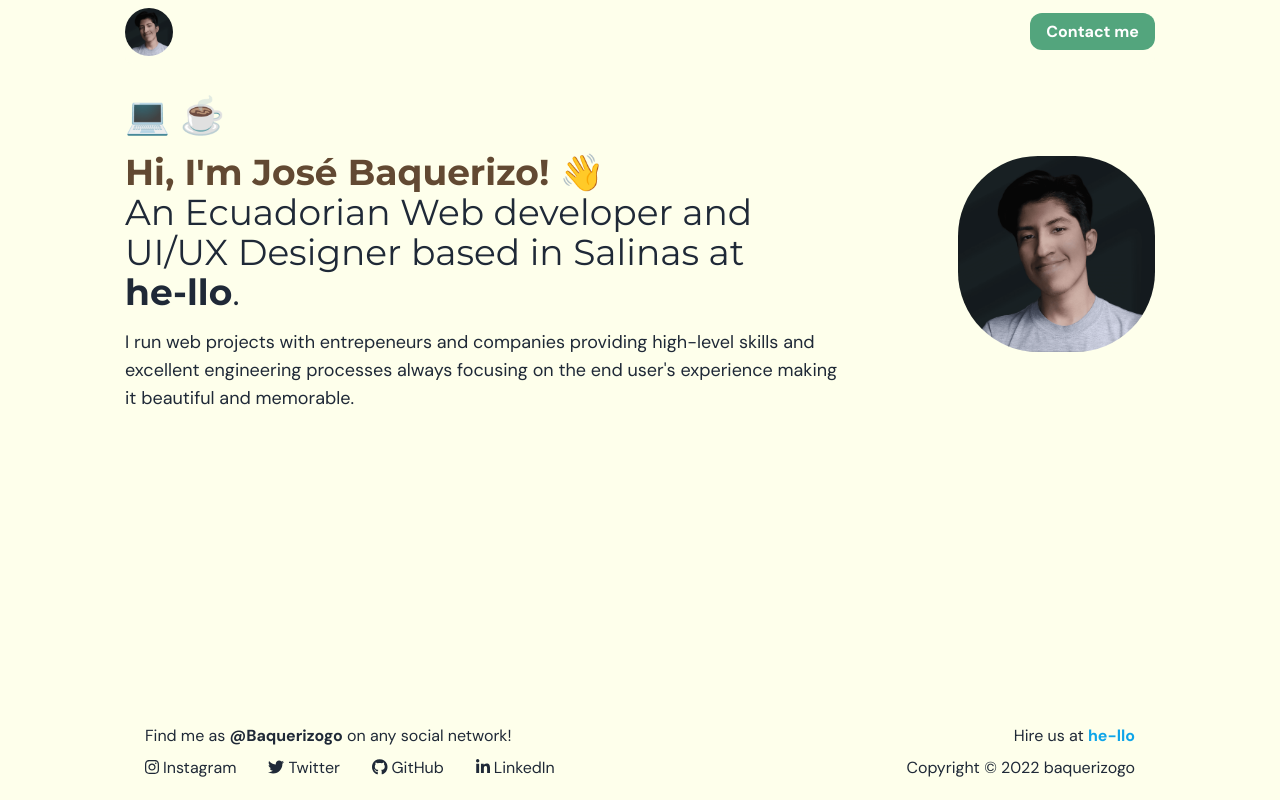
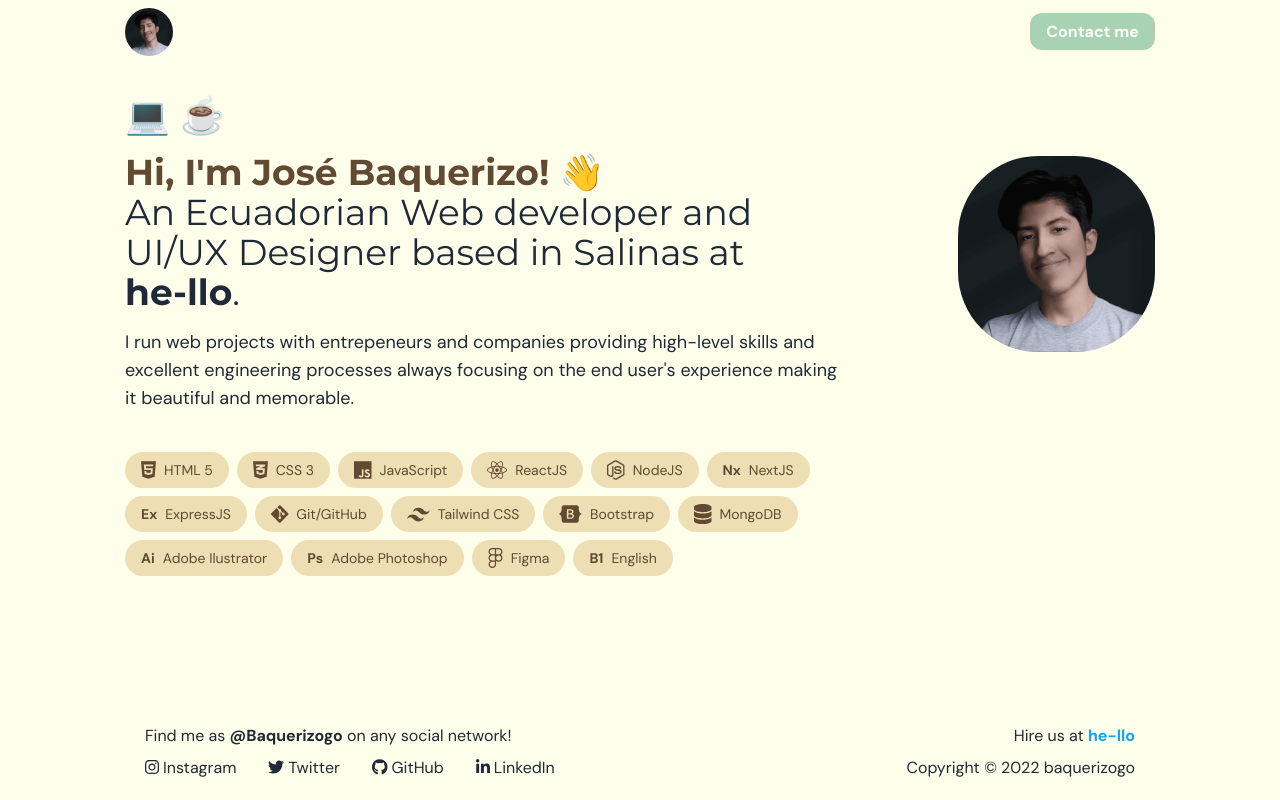
Before and after one commit to baquerizogo/personalpage-frontend, a Next.js app: page / in a window 1280 px wide. Built offline with nearby package versions, Linux system fonts and the light colour scheme.

Commit message:
Homepage has been added

```diff
--- /dev/null
+++ b/common/components/home/Hero.jsx
@@ -0,0 +1,17 @@
+const Hero = () => {
+    return (
+        <>
+            <div className="col-span-full md:col-span-5 lg:col-start-2 lg:col-end-9">
+                <span className="block text-4xl my-4">💻 ☕</span>
+                <h1 className="text-2xl xl:text-4xl font-bold text-secondary-600">Hi, I'm José Baquerizo! 👋</h1>
+                <h2 className="text-2xl xl:text-4xl">An Ecuadorian Web developer and UI/UX Designer based in Salinas at <span className="font-bold whitespace-nowrap">he-llo</span>.</h2>
+                <p className="my-4 text-lg">I run web projects with entrepeneurs and companies providing high-level skills and excellent engineering processes always focusing on the end user's experience making it beautiful and memorable. </p>
+            </div>
+            <div className="col-span-full md:col-span-3 lg:col-start-9 lg:col-end-12 flex items-center justify-center md:justify-end">
+                <img src="/images/profile.png" alt="Jose Baquerizo Picture" className="w-2/3 rounded-[5rem] lg:rounded-[4rem] xl:rounded-[5rem]"/>
+            </div>
+        </>
+    );
+}
+
+export default Hero;
--- /dev/null
+++ b/common/components/home/Skills.jsx
@@ -0,0 +1,38 @@
+import IconBadge from "@/interface/badges/IconBadge";
+import Tailwind from "@/interface/icons/Tailwind";
+
+import {
+	faBootstrap,
+	faCss3Alt,
+	faFigma,
+	faGitAlt,
+	faHtml5,
+	faJs,
+	faNodeJs,
+	faReact
+} from "@fortawesome/free-brands-svg-icons";
+import { faDatabase } from "@fortawesome/free-solid-svg-icons";
+
+const Skills = () => {
+    return (
+        <div className="mb-8 col-span-full md:col-span-5 lg:col-start-2 lg:col-end-9 flex flex-wrap text-secondary-600">
+            <IconBadge icon={faHtml5} text="HTML 5"/>
+            <IconBadge icon={faCss3Alt} text="CSS 3"/>
+            <IconBadge icon={faJs} text="JavaScript"/>
+            <IconBadge icon={faReact} text="ReactJS"/>
+            <IconBadge icon={faNodeJs} text="NodeJS"/>
+            <IconBadge abbr="Nx" text="NextJS"/>
+            <IconBadge abbr="Ex" text="ExpressJS"/>
+            <IconBadge icon={faGitAlt} text="Git/GitHub"/>
+            <IconBadge svg={Tailwind} text="Tailwind CSS" className="fill-secondary-600"/>
+            <IconBadge icon={faBootstrap} text="Bootstrap"/>
+            <IconBadge icon={faDatabase} text="MongoDB"/>
+            <IconBadge abbr="Ai" text="Adobe Ilustrator"/>
+            <IconBadge abbr="Ps" text="Adobe Photoshop"/>
+            <IconBadge icon={faFigma} text="Figma"/>
+            <IconBadge abbr="B1" text="English"/>
+        </div>
+    );
+}
+
+export default Skills;
--- /dev/null
+++ b/common/components/interface/badges/IconBadge.jsx
@@ -0,0 +1,17 @@
+import { faStar } from "@fortawesome/free-regular-svg-icons";
+import { FontAwesomeIcon } from "@fortawesome/react-fontawesome";
+
+const IconBadge = ({ icon, text, abbr, svg: Svg, className }) => {
+    return (
+        <div className="inline-block bg-lowContrast mr-2 my-1 px-4 py-2 rounded-full">
+            <div className="flex items-center space-x-2">
+                { icon ? <FontAwesomeIcon icon={icon} size='lg'/> : null }
+                { abbr ? <span className="text-sm font-bold">{abbr}</span> : null }
+                { Svg ? <Svg className={className || ''}/> : null}
+                <span className="text-sm">{text}</span>
+            </div>
+        </div>
+    );
+}
+
+export default IconBadge;
--- a/common/components/interface/buttons/ButtonLink.jsx
+++ b/common/components/interface/buttons/ButtonLink.jsx
@@ -14,7 +14,7 @@ const ButtonLink = ({children, color, className, onClick, disabled, href}) => {
     return (
         <Link href={href || '#'}>
             <a
-                className={`rounded-xl py-2 px-4 transition-all duration-200 ${config[color || 'default']} ${className || ''}`}
+                className={`rounded-xl py-2 px-4 transition-all duration-200 select-none ${config[color || 'default']} ${className || ''} ${disabled ? 'pointer-events-none opacity-50' : ''}`}
                 onClick={onClick || null}
                 disabled={disabled || false}
             >
--- /dev/null
+++ b/common/components/interface/icons/Tailwind.jsx
@@ -0,0 +1,10 @@
+const Tailwind = ({ className }) => {
+    return (
+        <svg className={className || ''} width="23" height="15" viewBox="0 0 23 15" fill="none" xmlns="http://www.w3.org/2000/svg">
+            <path d="M11.2375 0.662481C7.2 0.790806 6 3.67498 5.725 5.23748C6.08333 4.65831 7.2125 3.38751 8.875 3.38751C10.8125 3.38751 12.2875 5.55001 13.1875 6.22501C14.2809 7.04508 16.4781 8.12788 19.3625 7.25001C21.6625 6.55001 22.7292 4.10831 22.9625 2.94998C21.85 4.46248 20.1625 5.37096 18.075 4.29998C16.6375 3.56248 15.5625 0.525006 11.2375 0.662481Z" />
+            <path d="M5.525 7.52497C1.4875 7.65329 0.2875 10.5375 0.0125003 12.1C0.370833 11.5208 1.5 10.25 3.1625 10.25C5.1 10.25 6.575 12.4125 7.475 13.0875C8.56842 13.9076 10.7656 14.9904 13.65 14.1125C15.95 13.4125 17.0167 10.9708 17.25 9.81247C16.1375 11.325 14.45 12.2334 12.3625 11.1625C10.925 10.425 9.85 7.38749 5.525 7.52497Z" />
+        </svg>
+    );
+}
+
+export default Tailwind;
--- a/common/components/interface/layouts/Header.jsx
+++ b/common/components/interface/layouts/Header.jsx
@@ -10,7 +10,7 @@ const Header = () => {
                     </div>
                 </div>
                 <div>
-                    <ButtonLink color="primary" className="font-bold" href="#">Contact me</ButtonLink>
+                    <ButtonLink color="primary" className="font-bold" href="#" disabled>Contact me</ButtonLink>
                 </div>
             </nav>
         </header>
--- a/pages/index.jsx
+++ b/pages/index.jsx
@@ -1,18 +1,13 @@
+import Hero from "@/components/home/Hero";
+import Skills from "@/components/home/Skills";
 import Layout from "@/layouts/Layout";
 
 const index = () => {
 	return (
 		<Layout>
 			<div className="grid-layout">
-				<div className="col-span-full md:col-span-5 lg:col-start-2 lg:col-end-9">
-					<span className="block text-4xl my-4">💻 ☕</span>
-					<h1 className="text-2xl xl:text-4xl font-bold text-secondary-600">Hi, I'm José Baquerizo! 👋</h1>
-					<h2 className="text-2xl xl:text-4xl">An Ecuadorian Web developer and UI/UX Designer based in Salinas at <span className="font-bold whitespace-nowrap">he-llo</span>.</h2>
-					<p className="my-4 text-lg">I run web projects with entrepeneurs and companies providing high-level skills and excellent engineering processes always focusing on the end user's experience making it beautiful and memorable. </p>
-				</div>
-				<div className="col-span-full md:col-span-3 lg:col-start-9 lg:col-end-12 flex items-center justify-center md:justify-end">
-					<img src="/images/profile.png" alt="Jose Baquerizo Picture" className="w-2/3 rounded-[5rem] lg:rounded-[4rem] xl:rounded-[5rem]"/>
-				</div>
+				<Hero/>
+				<Skills/>
 			</div>
 		</Layout>
 	);
```
Also changed, not shown: pages/_document.js (+1 -1 lines), public/images/svg/tailwindcss.svg (added).
